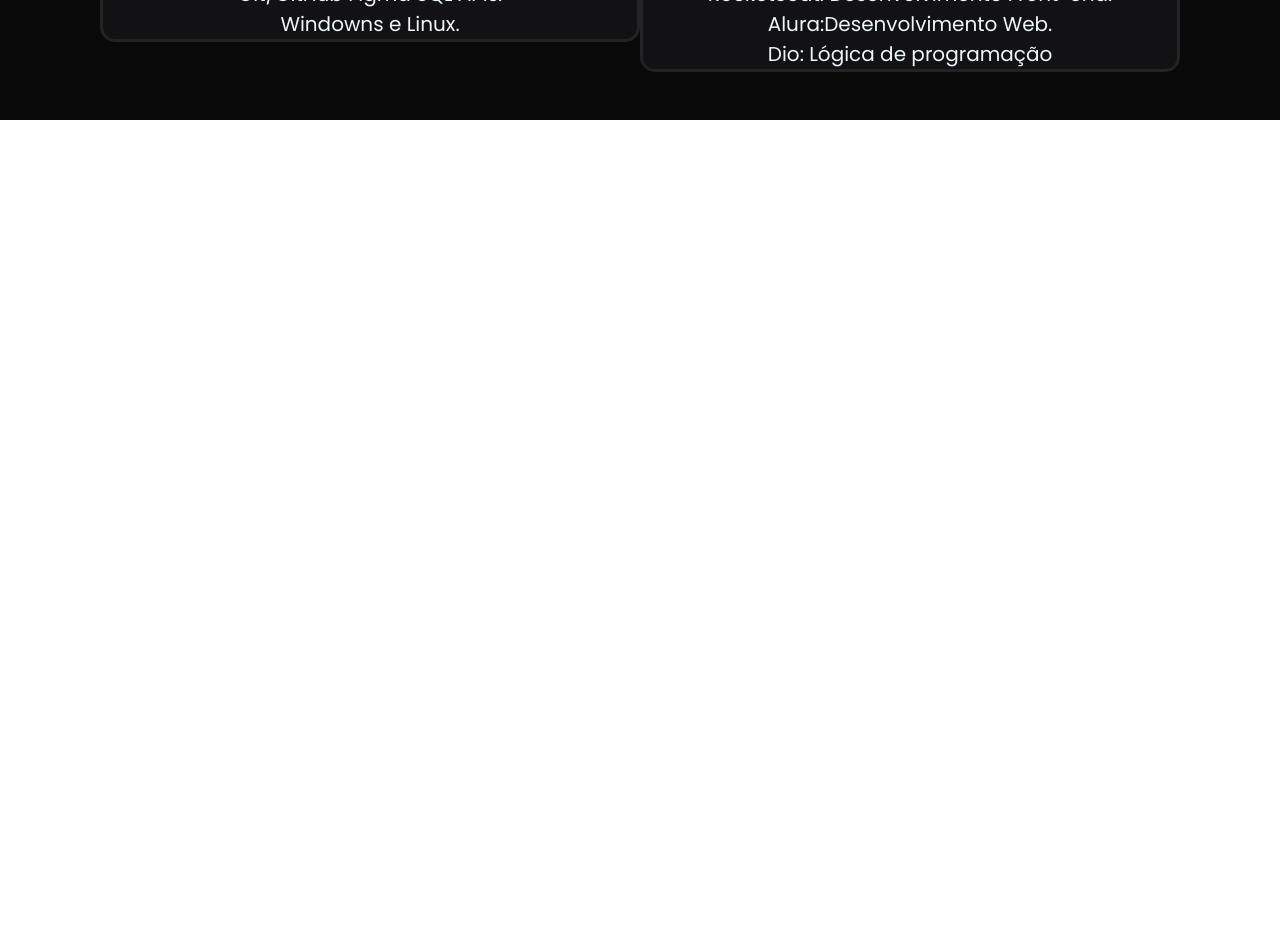
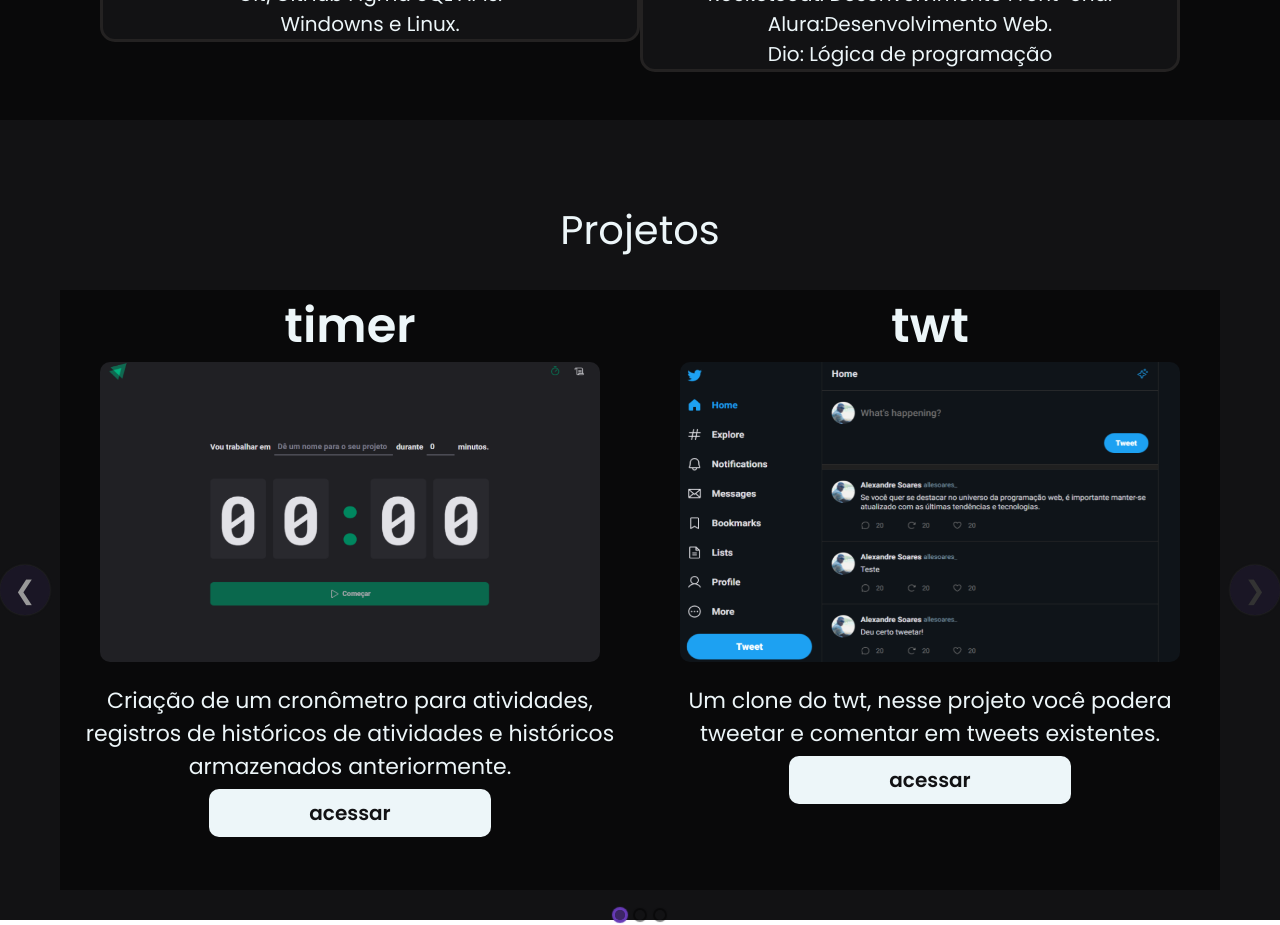
Before and after one commit to allesoares95/port, a Next.js app: page / in a window 1280 px wide. Shown: the part 2260-3185 px from the top of the page. Before the commit the page ends 2380 px from the top, so only its background shows below. Built offline with nearby package versions, Linux system fonts and the light colour scheme.

Commit message:
New project component with carousel

```diff
--- /dev/null
+++ b/src/components/Project/index.tsx
@@ -0,0 +1,152 @@
+import * as S from './styles'
+import Carousel from 'react-elastic-carousel'
+
+function Project() {
+  const breakPoints = [
+    { width: 1, itemsToShow: 1 },
+    { width: 870, itemsToShow: 2 },
+    { width: 1700, itemsToShow: 3 },
+    { width: 2000, itemsToShow: 4 }
+  ]
+
+  return (
+    <S.Project>
+      <S.ProjectTitle>Projetos</S.ProjectTitle>
+
+      <S.Container>
+        <Carousel breakPoints={breakPoints} as={S.Carousel}>
+          <S.TimerProject>
+            <S.Projects>
+              <S.NameProject>timer</S.NameProject>
+              <S.ImgProject
+                src="/img/img-project/timer-project.png"
+                alt="img do projeto"
+              />
+
+              <S.TextProject>
+                Criação de um cronômetro para atividades, registros de
+                históricos de atividades e históricos armazenados anteriormente.
+              </S.TextProject>
+
+              <S.AcessProject
+                href="https://github.com/allesoares95/ignite-timer/"
+                target="_blank"
+              >
+                acessar
+              </S.AcessProject>
+            </S.Projects>
+          </S.TimerProject>
+
+          <S.TwtProject>
+            <S.Projects>
+              <S.NameProject>twt</S.NameProject>
+              <S.ImgProject
+                src="/img/img-project/twt-project.png"
+                alt="img do projeto"
+              />
+
+              <S.TextProject>
+                Um clone do twt, nesse projeto você podera tweetar e comentar em
+                tweets existentes.
+              </S.TextProject>
+              <S.AcessProject
+                href="https://github.com/allesoares95/project-twt/"
+                target="_blank"
+              >
+                acessar
+              </S.AcessProject>
+            </S.Projects>
+          </S.TwtProject>
+
+          <S.DtMoneyProject>
+            <S.Projects>
+              <S.NameProject>dt-money</S.NameProject>
+              <S.ImgProject
+                src="/img/img-project/dt-money-project.png"
+                alt="img do projeto"
+              />
+
+              <S.TextProject>
+                criado para uso pessoal, para administrar suas finanças
+                pessoais, você podera adicionar entradas e saídas e nomear do
+                jeito que preferir.
+              </S.TextProject>
+              <S.AcessProject
+                href="https://github.com/allesoares95/dt-money/"
+                target="_blank"
+              >
+                acessar
+              </S.AcessProject>
+            </S.Projects>
+          </S.DtMoneyProject>
+
+          <S.HabitsProject>
+            <S.Projects>
+              <S.NameProject>habits</S.NameProject>
+              <S.ImgProject
+                src="/img/img-project/habits-project.png"
+                alt="img do projeto"
+              />
+              <S.TextProject>
+                Projeto criado para ajudar a mapear seus hábitos e anotações
+                diárias de tarefas diárias concluídas ou inacabadas. web -
+                mobile
+              </S.TextProject>
+              <S.AcessProject
+                href="https://github.com/allesoares95/nlw-setup/"
+                target="_blank"
+              >
+                acessar
+              </S.AcessProject>
+            </S.Projects>
+          </S.HabitsProject>
+
+          <S.StreamersProject>
+            <S.Projects>
+              <S.NameProject>streamers</S.NameProject>
+              <S.ImgProject
+                src="/img/img-project/streamers-project.png"
+                alt="img do projeto"
+              />
+
+              <S.TextProject>
+                Rede social particular mostrando meus jogos favoritos e canais
+                de streamers que assisto.
+              </S.TextProject>
+
+              <S.AcessProject
+                href="https://github.com/allesoares95/projeto-nlw/"
+                target="_blank"
+              >
+                acessar
+              </S.AcessProject>
+            </S.Projects>
+          </S.StreamersProject>
+
+          <S.BarberProject>
+            <S.Projects>
+              <S.NameProject>barber</S.NameProject>
+              <S.ImgProject
+                src="/img/img-project/barber-project.png"
+                alt="img do projeto"
+              />
+              <S.TextProject>
+                Site de um e-commerce de Barbearia, onde o cliente pode acessar
+                o site e conhecer um pouco sobre o comércio.
+              </S.TextProject>
+
+              <S.AcessProject
+                href="https://github.com/allesoares95/projeto-alura-barbearia/"
+                target="_blank"
+              >
+                acessar
+              </S.AcessProject>
+            </S.Projects>
+          </S.BarberProject>
+        </Carousel>
+      </S.Container>
+    </S.Project>
+  )
+}
+
+export default Project
--- /dev/null
+++ b/src/components/Project/styles.ts
@@ -0,0 +1,94 @@
+import styled from 'styled-components'
+
+export const Project = styled.section`
+  width: 100%;
+  height: 100vh;
+  background-color: ${(props) => props.theme.background};
+  color: ${(props) => props.theme.text};
+`
+
+export const ProjectTitle = styled.h1`
+  text-align: center;
+  padding: 80px 0 30px 0;
+
+  @media (max-width: 869px) {
+    padding: 60px 0 10px 0;
+    font-size: 30px;
+  }
+`
+
+export const Container = styled.div``
+
+export const Carousel = styled.div``
+
+export const Projects = styled.div`
+  width: 100%;
+  max-width: 600px;
+
+  height: 600px;
+  background-color: ${(props) => props.theme.secundary};
+  color: ${(props) => props.theme.text};
+  text-align: center;
+`
+
+export const TimerProject = styled.div``
+
+export const BarberProject = styled.div``
+
+export const DtMoneyProject = styled.div``
+
+export const HabitsProject = styled.div``
+
+export const StreamersProject = styled.div``
+
+export const TwtProject = styled.div``
+
+export const NameProject = styled.h1`
+  font-weight: 600;
+  font-size: 48px;
+
+  @media (max-width: 869px) {
+    font-size: 30px;
+    font-weight: 500;
+    margin-bottom: 10px;
+  }
+`
+
+export const TextProject = styled.p`
+  font-size: 22px;
+  padding: 15px 20px;
+
+  @media (max-width: 869px) {
+    font-size: 14px;
+  }
+`
+
+export const ImgProject = styled.img`
+  width: 100%;
+  max-width: 500px;
+  height: 300px;
+  border-radius: 10px;
+
+  @media (max-width: 400px) {
+    width: 300px;
+    height: 300px;
+  }
+`
+
+export const AcessProject = styled.a`
+  padding: 10px 100px;
+  border-radius: 10px;
+  text-decoration: none;
+  cursor: pointer;
+
+  background-color: ${(props) => props.theme.text};
+  color: ${(props) => props.theme.background};
+
+  font-size: 20px;
+  font-weight: 600;
+
+  @media (max-width: 869px) {
+    padding: 3px 70px;
+    margin-bottom: 5px;
+  }
+`
--- a/src/layout/Home/index.tsx
+++ b/src/layout/Home/index.tsx
@@ -3,6 +3,7 @@
 import * as S from './styles'
 import About from 'components/About'
 import Academic from 'components/Academic'
+import Project from 'components/Project'
 
 const Home = () => {
   return (
@@ -40,6 +41,7 @@
 
       <About />
       <Academic />
+      <Project />
     </>
   )
 }
```
Also changed, not shown: src/components/Project/stories.tsx (added, +9 -0 lines), src/components/Project/test.tsx (added, +13 -0 lines).
